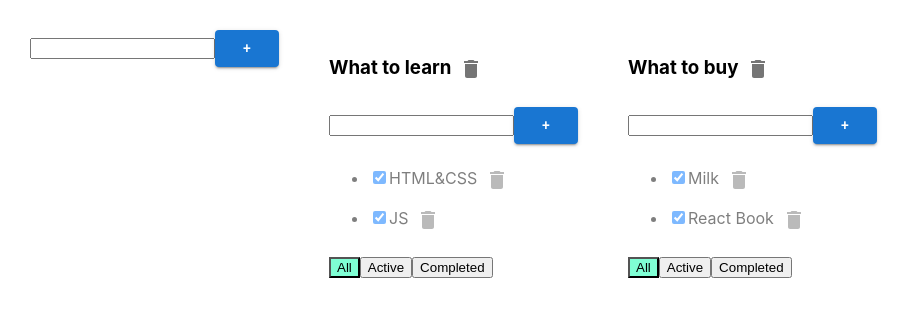
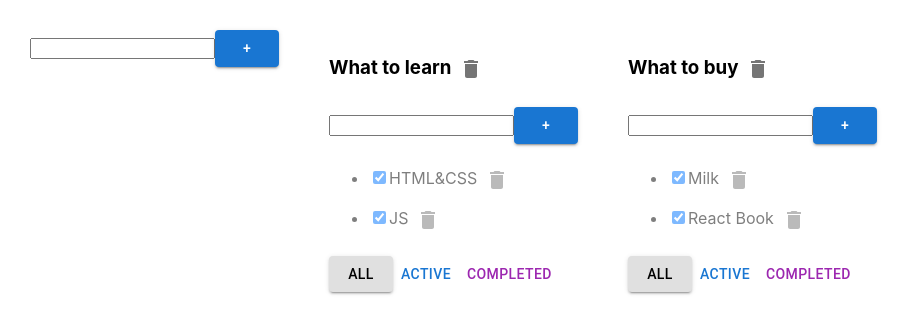
Before and after one commit to YarGromov/ToDoList_Project, a React (Create React App) app in the folder my-app/: page / in a window 1280 px wide. Shown: the top 334 px of the page, without its empty margins (0-911 px from the left). Built offline with nearby package versions, Linux system fonts and the light colour scheme.

Commit message:
filter button material ui

```diff
--- a/my-app/src/TodoList.tsx
+++ b/my-app/src/TodoList.tsx
@@ -2,7 +2,7 @@ import React, {ChangeEvent} from 'react';
 import {FilterValuesType} from './App';
 import {AddItemForm} from './AddItemForm';
 import {EditableSpan} from './EditableSpan';
-import {IconButton} from "@mui/material";
+import {Button, IconButton} from "@mui/material";
 import {Delete} from "@mui/icons-material";
 
 export type TaskType = {
@@ -72,15 +72,15 @@ export function Todolist(props: PropsType) {
             }
         </ul>
         <div>
-            <button className={props.filter === 'all' ? "active-filter" : ""}
+            <Button color={'inherit'} variant={props.filter === 'all' ? "contained" : "text"}
                     onClick={onAllClickHandler}>All
-            </button>
-            <button className={props.filter === 'active' ? "active-filter" : ""}
+            </Button>
+            <Button color={'primary'} variant={props.filter === 'active' ? "contained" : "text"}
                     onClick={onActiveClickHandler}>Active
-            </button>
-            <button className={props.filter === 'completed' ? "active-filter" : ""}
+            </Button>
+            <Button color={'secondary'} variant={props.filter === 'completed' ? "contained" : "text"}
                     onClick={onCompletedClickHandler}>Completed
-            </button>
+            </Button>
         </div>
     </div>
 }
```
